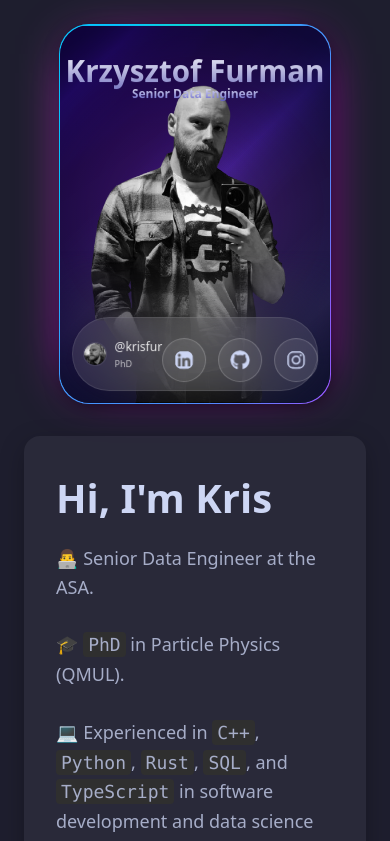
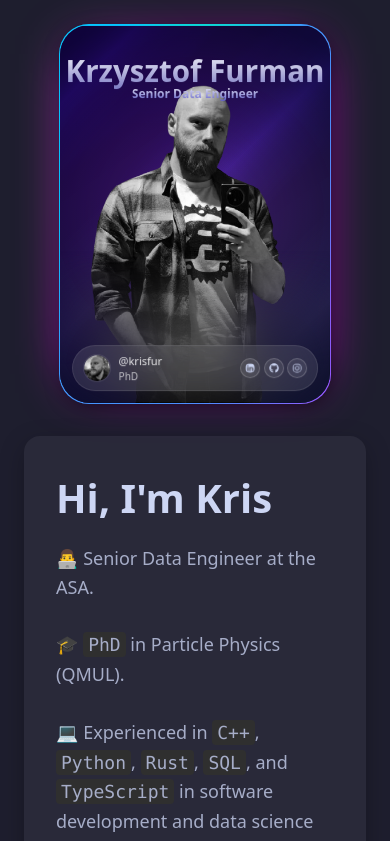
Before and after one commit to krisfur/personal-site, a React (Vite) app: page / in a window 390 px wide. Shown: the top 841 px of the page. Built offline with nearby package versions, Linux system fonts and the light colour scheme.

Commit message:
Improved profile card resizing in extreme scenarios.

```diff
--- a/src/ProfileCard.css
+++ b/src/ProfileCard.css
@@ -210,12 +210,11 @@
       rgba(0, 0, 0, 1) 100%);
   pointer-events: none;
 }
-
 .pc-user-info {
     position: absolute;
-  bottom: 20px;
-  left: 20px;
-  right: 20px;
+    bottom: clamp(8px, 2vh, 20px);
+    left: clamp(8px, 2vh, 20px);
+    right: clamp(8px, 2vh, 20px);
     z-index: 2;
     display: flex;
     align-items: center;
@@ -223,26 +222,25 @@
     background: rgba(255, 255, 255, 0.1);
     backdrop-filter: blur(30px);
     border: 1px solid rgba(255, 255, 255, 0.1);
-  border-radius: 15px;
-  padding: 12px 14px;
+    border-radius: clamp(8px, 1.5vh, 15px);
+    padding: clamp(6px, 1.5vh, 12px) clamp(8px, 1.8vh, 14px);
     pointer-events: auto;
 }
 
 .pc-user-details {
     display: flex;
     align-items: center;
-  gap: 12px;
+    gap: clamp(6px, 1.2vh, 12px);
 }
 
 .pc-mini-avatar {
-  width: 48px;
-  height: 48px;
+    width: clamp(20px, min(4vw, 5vh), 48px);
+    height: clamp(20px, min(4vw, 5vh), 48px);
     border-radius: 50%;
     overflow: hidden;
     border: 1px solid rgba(255, 255, 255, 0.1);
     flex-shrink: 0;
 }
-
 .pc-mini-avatar img {
   width: 100%;
   height: 100%;
@@ -261,27 +259,27 @@
     display: flex;
     align-items: flex-start;
     flex-direction: column;
-  gap: 6px;
+    gap: clamp(2px, 0.6vh, 6px);
 }
 
 .pc-handle {
-  font-size: 14px;
+    font-size: clamp(10px, min(1.4vw, 1.8vh), 14px);
     font-weight: 500;
     color: rgba(255, 255, 255, 0.9);
     line-height: 1;
 }
 
 .pc-status {
-  font-size: 14px;
+    font-size: clamp(8px, min(1.2vw, 1.5vh), 14px);
     color: rgba(255, 255, 255, 0.7);
     line-height: 1;
 }
 
 .pc-contact-btn {
     border: 1px solid rgba(255, 255, 255, 0.1);
-  border-radius: 8px;
-  padding: 8px 16px;
-  font-size: 14px;
+    border-radius: clamp(6px, 1vh, 8px);
+    padding: clamp(4px, 1vh, 8px) clamp(8px, 1.5vh, 16px);
+    font-size: clamp(9px, min(1.3vw, 1.6vh), 14px);
     font-weight: 600;
     color: rgba(255, 255, 255, 0.9);
     cursor: pointer;
@@ -386,8 +384,8 @@
     }
 
     .pc-mini-avatar {
-    width: 28px;
-    height: 28px;
+        width: 36px;
+        height: 36px;
     }
 
     .pc-user-details {
@@ -399,7 +397,7 @@
     }
 
     .pc-status {
-    font-size: 10px;
+        font-size: 11px;
     }
 
     .pc-contact-btn {
@@ -436,8 +434,8 @@
     }
 
     .pc-mini-avatar {
-    width: 24px;
-    height: 24px;
+        width: 28px;
+        height: 28px;
     }
 
     .pc-user-details {
@@ -445,11 +443,11 @@
     }
 
     .pc-handle {
-    font-size: 12px;
+        font-size: 11px;
     }
 
     .pc-status {
-    font-size: 9px;
+        font-size: 10px;
     }
 
     .pc-contact-btn {
@@ -479,8 +477,8 @@
     }
 
     .pc-mini-avatar {
-    width: 20px;
-    height: 20px;
+        width: 22px;
+        height: 22px;
     }
 
     .pc-user-details {
@@ -488,11 +486,11 @@
     }
 
     .pc-handle {
-    font-size: 11px;
+        font-size: 10px;
     }
 
     .pc-status {
-    font-size: 8px;
+        font-size: 9px;
     }
 
     .pc-contact-btn {
@@ -513,17 +511,18 @@
   z-index: 10;
 }
 
+
 .pc-contact-links {
     display: flex;
     align-items: center;
     justify-content: flex-end;
-  gap: 12px;
-  margin-top: 12px;
+    gap: min(4px, 0.8vh, 1vw);
+    flex-shrink: 0;
 }
 
 .pc-contact-btn-icon {
-  width: 44px;
-  height: 44px;
+    width: clamp(20px, min(4.5vw, 5vh), 44px);
+    height: clamp(20px, min(4.5vw, 5vh), 44px);
     border-radius: 50%;
     background-color: rgba(255, 255, 255, 0.08);
     display: flex;
@@ -534,8 +533,9 @@
     transition: background-color 0.2s ease, transform 0.2s ease;
     cursor: pointer;
     text-decoration: none;
-  font-size: 20px;
+    font-size: clamp(10px, min(2.2vw, 2.4vh), 20px);
     z-index: 10;
+    flex-shrink: 0;
 }
 
 .pc-contact-btn-icon:hover {
```
Lines whose indentation alone changed are shown as unchanged.
